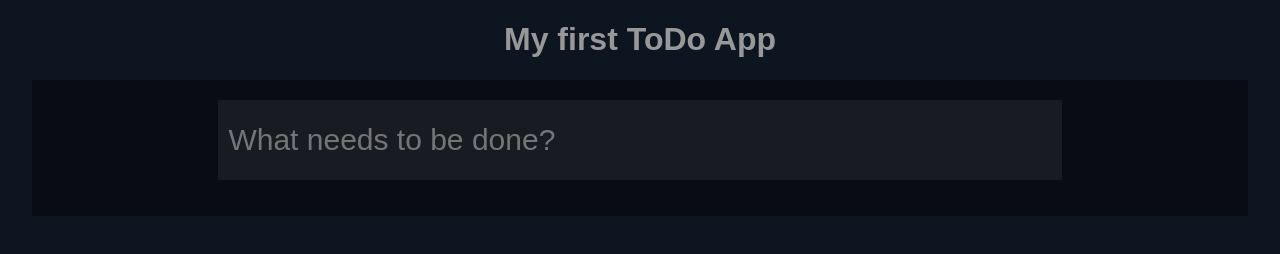
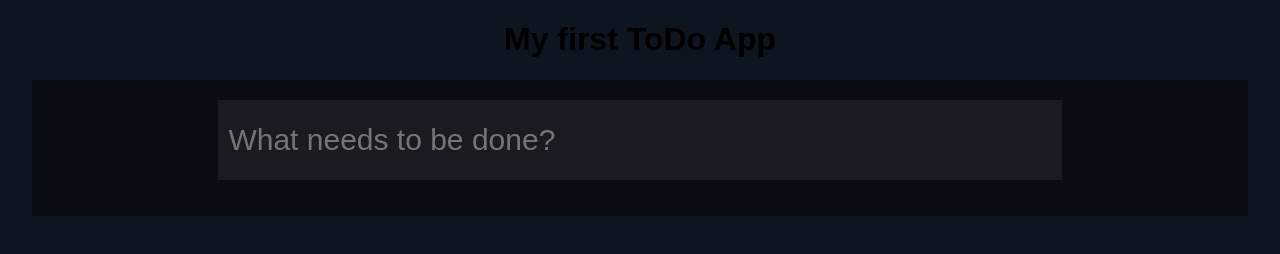
Before and after one commit to vansjyo/ToDo-App-JS, a plain HTML site: page index.html in a window 1280 px wide. Drawn offline with Linux system fonts and the light colour scheme.

Commit message:
Update index.html

```diff
--- a/index.html
+++ b/index.html
@@ -9,7 +9,7 @@
       </title>
    </head>
    <body>
-       <h1 style="color: #989898;"> My first ToDo App</h1>
+       <h1> My first ToDo App</h1>
        <div id="todo-table">
       <input id="input" placeholder="What needs to be done?">
       <ul id="list"></ul>
```
